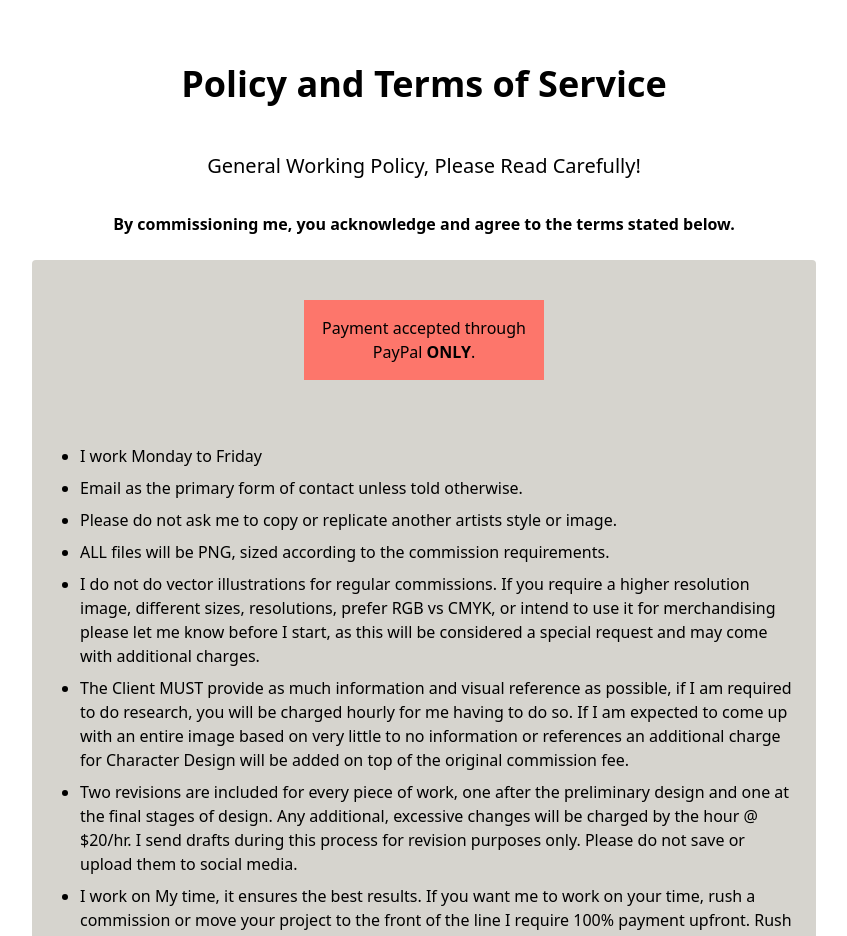
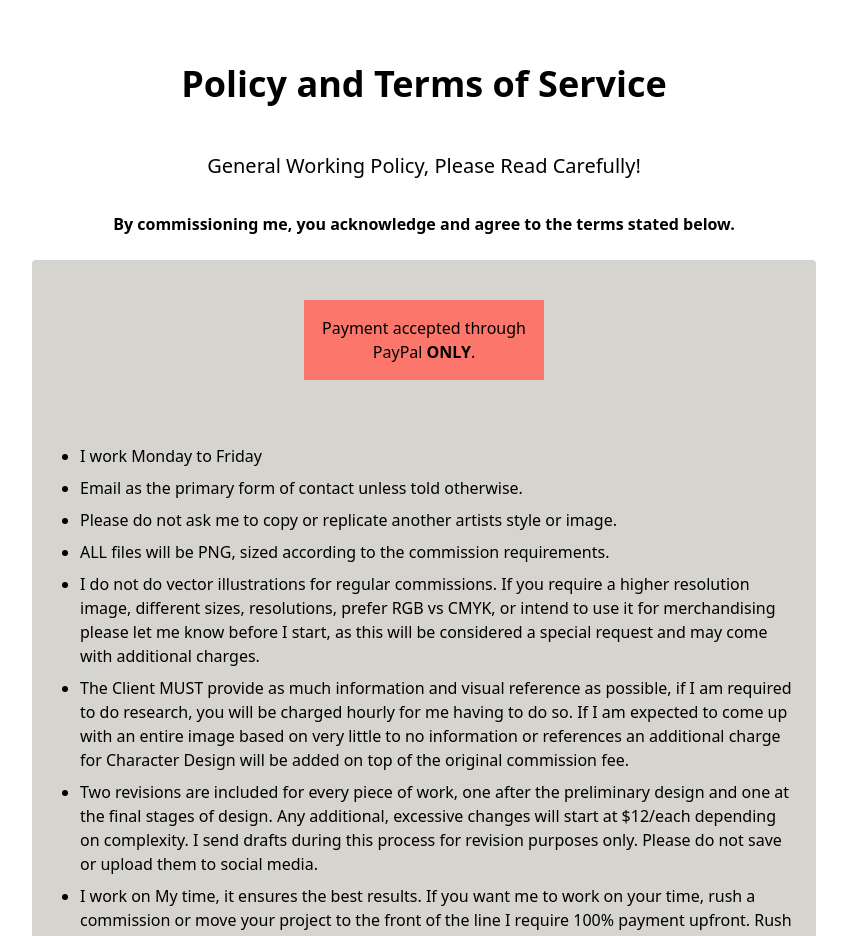
Before and after one commit to Huntthee/next-desert-site, a Next.js app: page /components/policy-content in a window 1280 px wide. Shown: the top 936 px of the page, without its empty margins (216-1063 px from the left). Built offline with nearby package versions, Linux system fonts and the light colour scheme; a web font is replaced by a local one.

Commit message:
policy-rules-update

```diff
--- a/pages/components/policy-content.tsx
+++ b/pages/components/policy-content.tsx
@@ -43,11 +43,9 @@ export default function PolicyContent() {
             original commission fee.
           </li>
           <li className="xl:ml-4">
-            Two revisions are included for every piece of work, one after the
-            preliminary design and one at the final stages of design. Any
-            additional, excessive changes will be charged by the hour @ $20/hr.
-            I send drafts during this process for revision purposes only. Please
-            do not save or upload them to social media.
+            Two revisions are included for every piece of work, one after the preliminary design and one at the final stages of design.
+            Any additional, excessive changes will start at $12/each depending on complexity. I send drafts during this process for revision purposes only.
+            Please do not save or upload them to social media.
           </li>
 
           <li className="xl:ml-4">
```
Also changed, not shown: 1 other file (tests, documents, lock files or other folders).
